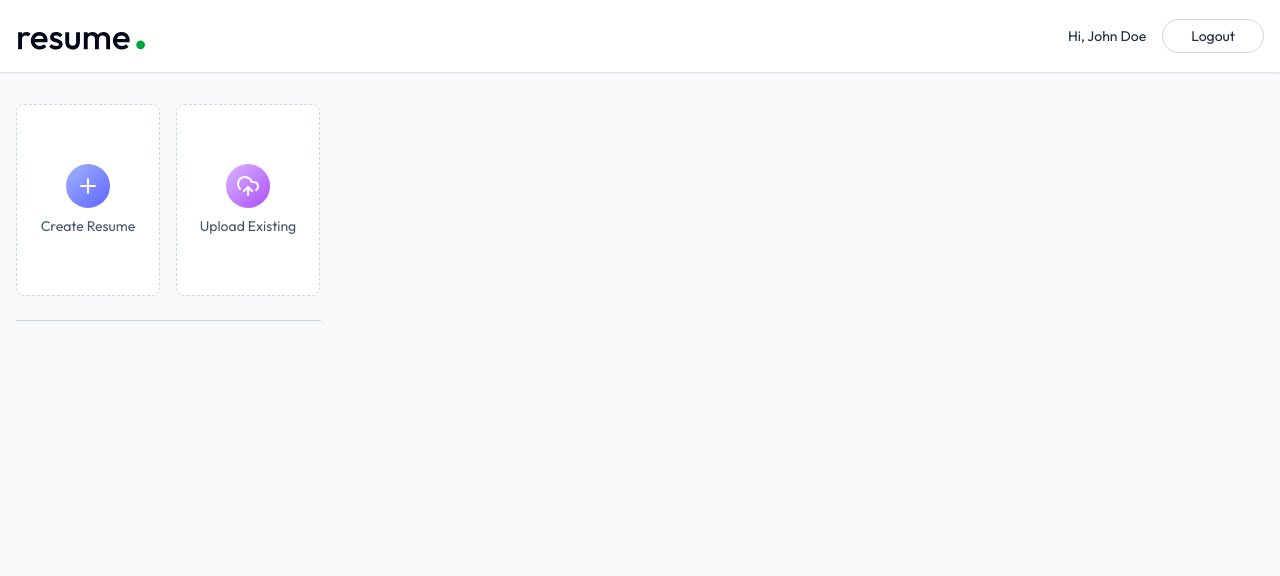
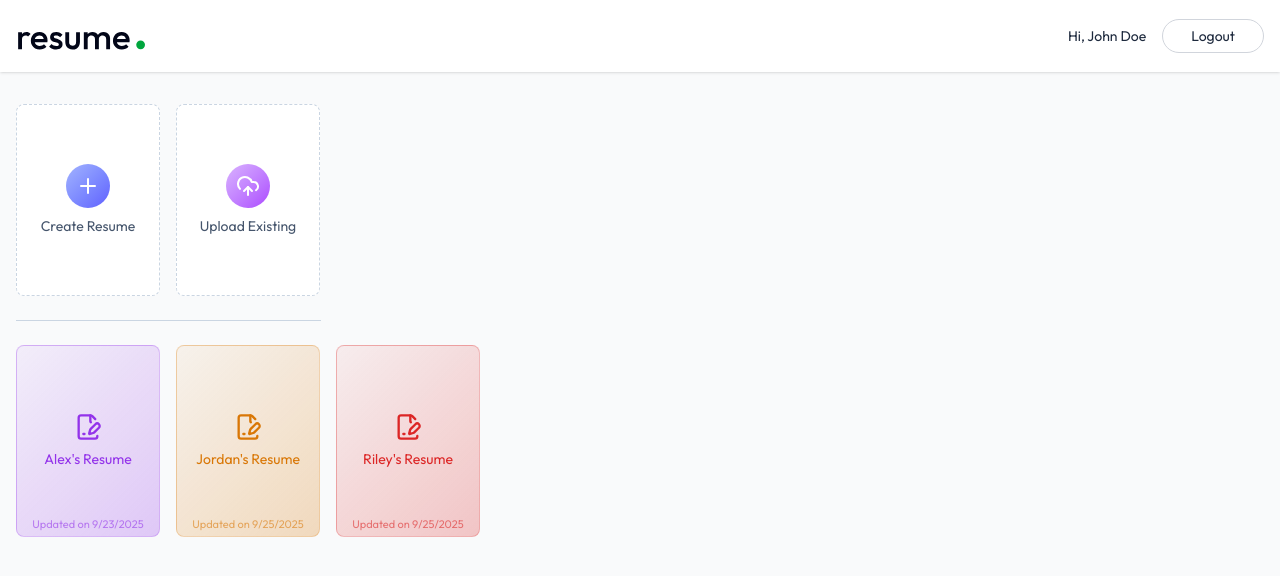
Before and after one commit to Tanish-Tandon/RESUME_BUILDER_, a React (Vite) app in the folder client/: page /app in a window 1280 px wide. Shown: the top 576 px of the page. Built offline with nearby package versions, Linux system fonts and the light colour scheme.

Commit message:
FIX A BUG WHILE IMPORTING A DUMMY DATA

```diff
--- a/client/src/components/Navbar.jsx
+++ b/client/src/components/Navbar.jsx
@@ -1,5 +1,5 @@
 import React from 'react'
-import { Link,useNavigate } from 'react-router-dom'
+import { Link,  useNavigate } from 'react-router-dom'
 
 const Navbar = () => {
     const user={name:"John Doe"}
--- a/client/src/pages/Dashboard.jsx
+++ b/client/src/pages/Dashboard.jsx
@@ -1,8 +1,25 @@
-import { PlusIcon,UploadCloudIcon } from 'lucide-react'
-import React from 'react'
+import { FilePenLineIcon, PlusIcon,UploadCloudIcon,TrashIcon,PencilIcon } from 'lucide-react'
+import React, { useState,useEffect } from 'react'
+import { dummyResumeData } from '../assets/assets'
+import { useNavigate} from 'react-router-dom'
 
 
 const Dashboard = () => {
+    const navigate = useNavigate()
+
+  const colors = ["#9333ea", "#d97706", "#dc2626", "#0284c7", "#16a34a"]
+
+  const [allResumes,setAllResumes]=useState([])
+
+  const loadAllResumes=async()=>{
+    setAllResumes(dummyResumeData)
+  }
+
+  useEffect(()=>{
+    loadAllResumes()
+  },[])
+
+
   return (
     <div>
 
@@ -85,6 +102,43 @@ const Dashboard = () => {
 
 
 
+      <div className="grid grid-cols-2 sm:flex flex-wrap gap-4 ">
+        {allResumes.map((resume,index)=>{
+          const baseColor = colors[index % colors.length];
+          return(
+              <button key={index} onClick={()=> navigate(`/app/builder/${resume._id}`)} className='relative w-full sm:max-w-36 h-48 flex flex-col items-center justify-center rounded-lg gap-2 border group hover:shadow-lg transition-all duration-300 cursor-pointer' style={{background: `linear-gradient(135deg, ${baseColor}10, ${baseColor}40)`, borderColor: baseColor + '40'}}>
+
+
+                <FilePenLineIcon className="size-7 group-hover:scale-105 transition-all " style={{ color: baseColor }}/>
+              <p className='text-sm group-hover:scale-105 transition-all  px-2 text-center' style={{ color: baseColor }}>{resume.title}</p>
+
+
+
+              <p className='absolute bottom-1 text-[11px] text-slate-400 group-hover:text-slate-500 transition-all duration-300 px-2 text-center' style={{ color: baseColor + '90' }}>
+                 Updated on {new Date(resume.updatedAt).toLocaleDateString()}
+              </p>
+
+
+
+
+
+
+
+
+       <div onClick={e=> e.stopPropagation()} className='absolute top-1 right-1 group-hover:flex items-center hidden'>
+                <TrashIcon className="size-7 p-1.5 hover:bg-white/50 rounded text-slate-700 transition-colors"/>
+                <PencilIcon  className="size-7 p-1.5 hover:bg-white/50 rounded text-slate-700 transition-colors"/>
+              </div>
+            </button>
+          )
+
+        })}
+
+              </div>
+
+
+
+
 
 
 
```
Also changed, not shown: client/src/assets/dummy_profile.png (added).
